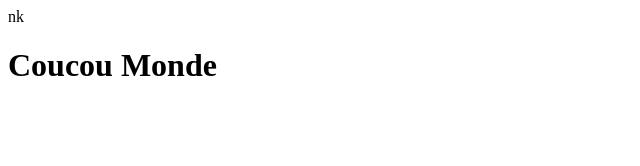
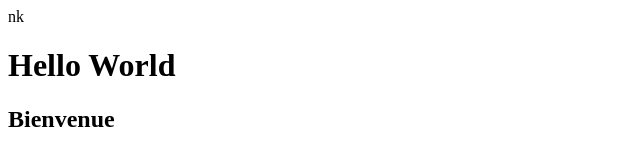
Before and after one commit to JRavatOnlineFormaPro/test_git, a plain HTML site: page index.html in a window 1280 px wide. Shown: the whole page, without its empty margins (0-640 px from the left). Drawn offline with Linux system fonts and the light colour scheme.

Commit message:
change language to english + add semantic balises

```diff
--- a/index.html
+++ b/index.html
@@ -8,7 +8,12 @@
 </head>
 <body>
     <header>
-        <h1>Coucou Monde</h1>
+        <h1>Hello World</h1>
     </header>
+    <main>
+        <section>
+            <h2>Bienvenue</h2>
+        </section>
+    </main>
 </body>
 </html>
```
